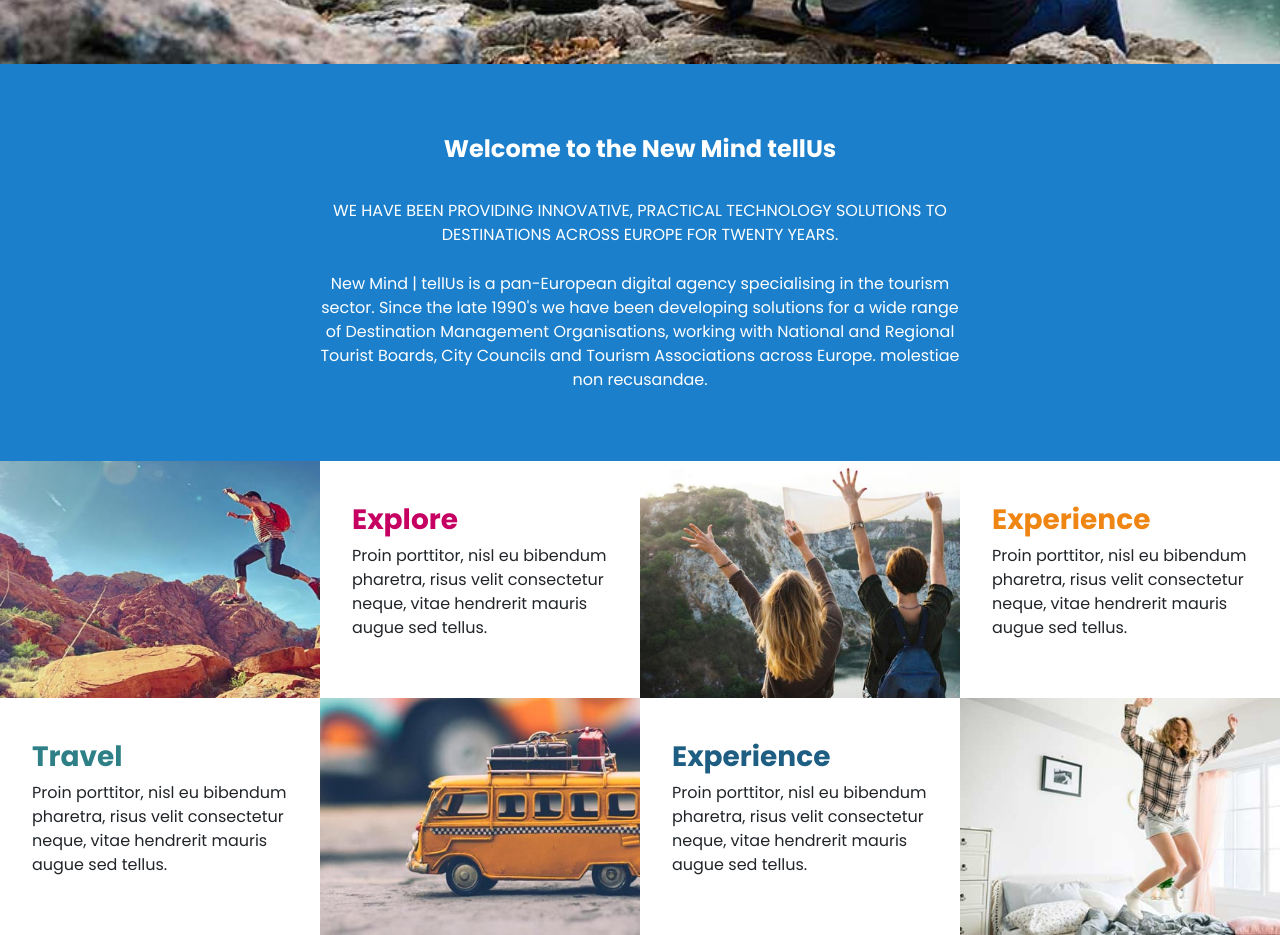
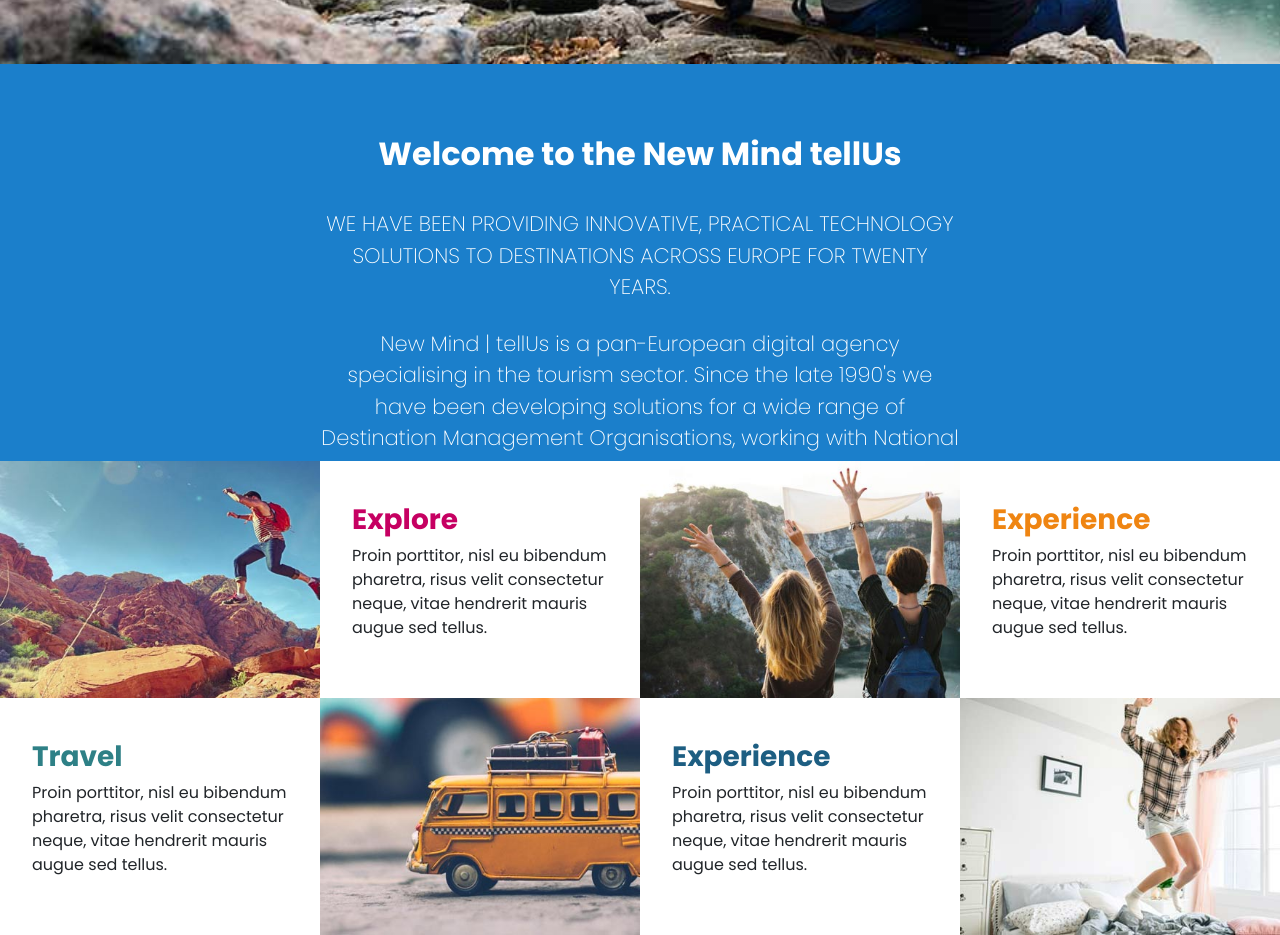
Before and after one commit to Dev0dyssey/travel_site, a React (Create React App) app: page / in a window 1280 px wide. Shown: the part 1160-2095 px from the top of the page. Built offline with nearby package versions, Linux system fonts and the light colour scheme.

Commit message:
Added eslint ignore to <Navbar /> to skip errors as href contains a placeholder. Added additional Google Font style to match with template and changed text stying within the App

```diff
--- a/public/index.html
+++ b/public/index.html
@@ -12,7 +12,7 @@
     -->
     <link rel="stylesheet" href="https://maxcdn.bootstrapcdn.com/bootstrap/4.0.0/css/bootstrap.min.css" integrity="sha384-Gn5384xqQ1aoWXA+058RXPxPg6fy4IWvTNh0E263XmFcJlSAwiGgFAW/dAiS6JXm" crossorigin="anonymous">
     <link rel="stylesheet" href="https://use.fontawesome.com/releases/v5.7.2/css/all.css" integrity="sha384-fnmOCqbTlWIlj8LyTjo7mOUStjsKC4pOpQbqyi7RrhN7udi9RwhKkMHpvLbHG9Sr" crossorigin="anonymous">
-    <link href="https://fonts.googleapis.com/css?family=Poppins:400,700&display=swap" rel="stylesheet">
+    <link href="https://fonts.googleapis.com/css?family=Poppins:200,400,700&display=swap" rel="stylesheet">
     <link rel="manifest" href="%PUBLIC_URL%/manifest.json" />
     <!--
       Notice the use of %PUBLIC_URL% in the tags above.
--- a/src/Components/Middle.js
+++ b/src/Components/Middle.js
@@ -4,7 +4,7 @@ export default class Middle extends Component {
     render() {
         return (
             <div className="Middle">
-                <h4>Welcome to the New Mind tellUs</h4>
+                <h2>Welcome to the New Mind tellUs</h2>
                     <p style={{marginBottom: '25px'}}>WE HAVE BEEN PROVIDING INNOVATIVE, PRACTICAL TECHNOLOGY SOLUTIONS TO DESTINATIONS ACROSS EUROPE FOR TWENTY YEARS. </p>
 
                     <p>New Mind | tellUs is a pan-European digital agency specialising in the tourism sector. Since the late 1990's we have been developing solutions for a wide range of Destination Management Organisations, working with National and Regional Tourist Boards, City Councils and Tourism Associations across Europe. molestiae non recusandae.</p>
--- a/src/Components/navbar.js
+++ b/src/Components/navbar.js
@@ -2,6 +2,7 @@ import React, { Component } from 'react'
 import logo from '../images/logo_icon.png';
 
 export default class navbar extends Component {
+    /* eslint-disable */
     render() {
         return (
             <nav className="navbar navbar-expand-lg navbar-dark" >
--- a/src/Styles/style.css
+++ b/src/Styles/style.css
@@ -33,7 +33,7 @@ img {
     padding-top: 71px;
 }
 
-.Middle h4 {
+.Middle h2 {
     font-weight: 700;
     padding-bottom: 27px;
 }
@@ -41,7 +41,8 @@ img {
 .Middle p {
     width: 50%;
     margin: 0 auto;
-    font-weight: 100;
+    font-weight: 200;
+    font-size: 21px;
 }
 
 .bottom-text {
```
